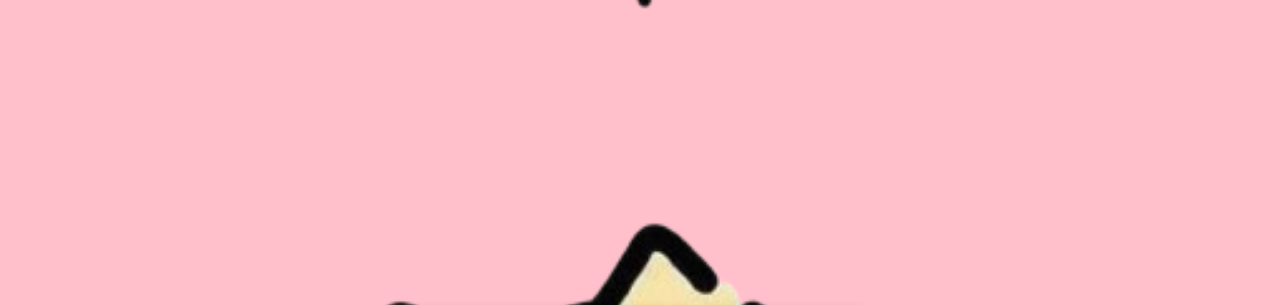
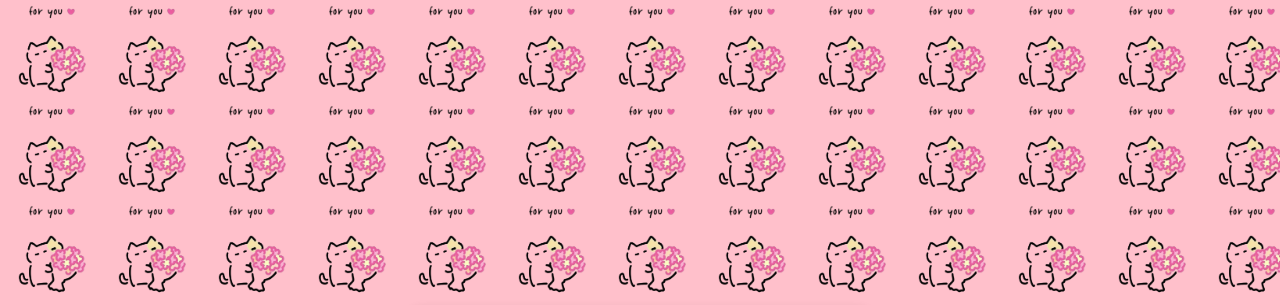
Before and after one commit to Deathraymind/cathyvalentines, a plain HTML site: page index.html in a window 1280 px wide. Shown: the top 305 px of the page. Drawn offline with Linux system fonts and the light colour scheme.

Commit message:
Update index.html

```diff
--- a/index.html
+++ b/index.html
@@ -21,10 +21,10 @@
   align-items: center;
   flex-direction: column;
   background-color: #ffc0cb;
-      background-image: url("assets/flower.png");
-      background-size: cover;       /* Ensures background fills the page */
-      background-position: center;  /* Center the background image */
-      background-repeat: no-repeat;
+  background-image: url("assets/flowers.png");
+  background-size: 100px 100px; /* Adjust size as needed */
+  background-repeat: repeat;
+  background-position: top left; /* Optional, since default is top left */
 }
 
     .valentine-container {
```
Lines whose indentation alone changed are shown as unchanged.
